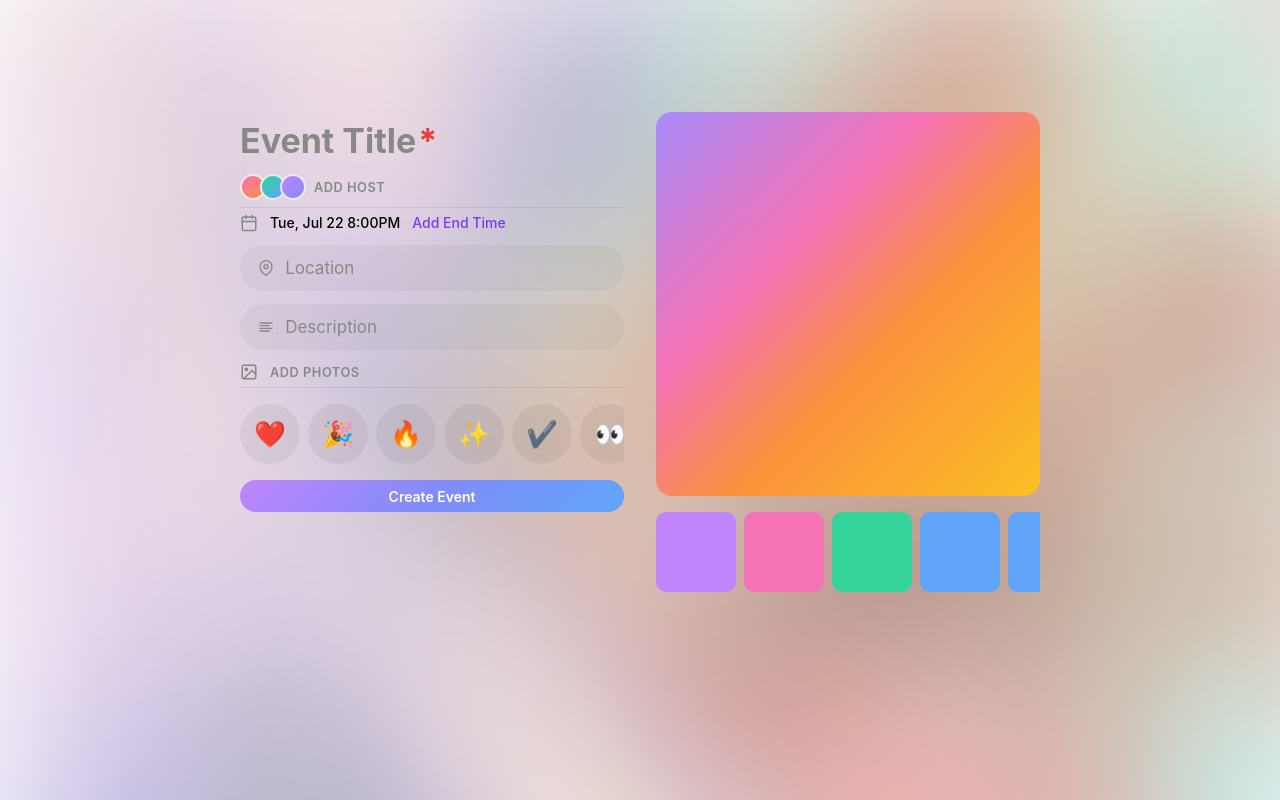
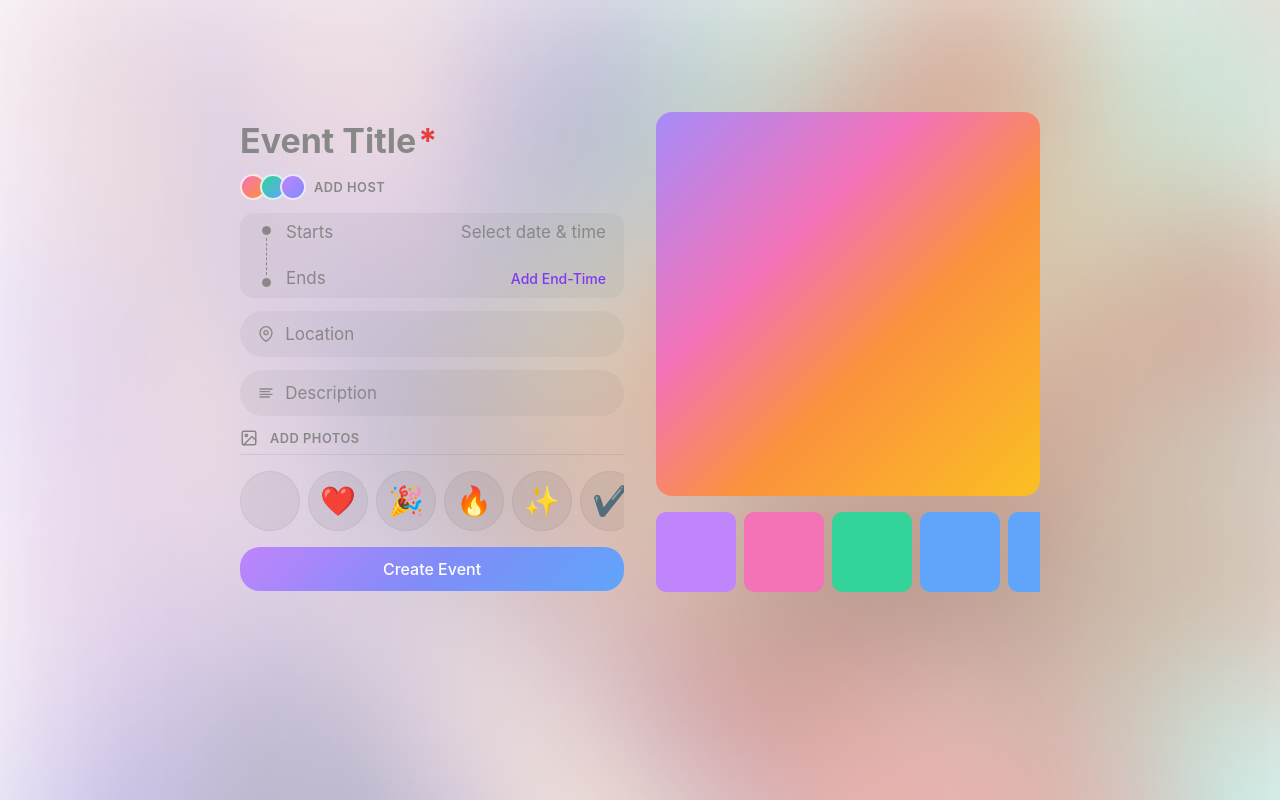
Before and after one commit to julian-cardone/doorlist-interview, a React (Vite) app: page /events/create in a window 1280 px wide. Built offline with nearby package versions, Linux system fonts and the light colour scheme.

Commit message:
create date inputs

```diff
--- a/src/components/ui/Button/Button.module.css
+++ b/src/components/ui/Button/Button.module.css
@@ -36,9 +36,9 @@
   background: var(--gradient-primary);
   color: #fff;
   border-radius: 1.25rem;
-  padding: 0.45rem 1.25rem;
-  font-size: 0.875rem;
-  font-weight: 600;
+  padding: 0.7rem 1.25rem;
+  line-height: 1.375rem;
+  font-size: 1rem;
   transition: opacity 0.15s;
 }
 
--- a/src/features/events/components/EventCreateForm/EventCreateForm.module.css
+++ b/src/features/events/components/EventCreateForm/EventCreateForm.module.css
@@ -58,17 +58,6 @@
   background: linear-gradient(135deg, #34d399, #60a5fa);
 }
 
-.dateRow {
-  display: flex;
-  align-items: center;
-  gap: 0.75rem;
-}
-
-.dateText {
-  font-size: 0.875rem;
-  font-weight: 500;
-}
-
 .bottomBar {
   display: flex;
   flex-direction: column;
@@ -84,10 +73,10 @@
   width: 3.75rem;
   height: 3.75rem;
   border-radius: 50%;
+  border: 1px solid rgba(0, 0, 0, 0.05);
   background: rgba(0, 0, 0, 0.05);
-  border: none;
   cursor: pointer;
-  font-size: 1.6rem;
+  font-size: 1.8rem;
   display: flex;
   flex-shrink: 0;
   align-items: center;
--- a/src/features/events/components/EventCreateForm/EventCreateForm.tsx
+++ b/src/features/events/components/EventCreateForm/EventCreateForm.tsx
@@ -2,11 +2,12 @@ import { useForm } from "react-hook-form";
 import { zodResolver } from "@hookform/resolvers/zod";
 import { Input } from "../../../../components/ui/Input/Input";
 import { Button } from "../../../../components/ui/Button/Button";
+import { EventDateRow } from "../EventDateRow/EventDateRow";
 import { EventFormSchema, type EventFormData } from "../../models/event";
 import { isRequiredField } from "../../../../lib/form";
 import styles from "./EventCreateForm.module.css";
 
-const REACTION_EMOJIS = ["❤️", "🎉", "🔥", "✨", "✔️", "👀", "💀", "😁"];
+const REACTION_EMOJIS = ["", "❤️", "🎉", "🔥", "✨", "✔️", "👀", "💀", "😁"];
 
 type EventCreateFormProps = {
   onSubmit: (data: EventFormData) => void;
@@ -20,6 +21,8 @@ export function EventCreateForm({
   const {
     register,
     handleSubmit,
+    watch,
+    setValue,
     formState: { errors },
   } = useForm<EventFormData>({ resolver: zodResolver(EventFormSchema) });
 
@@ -38,6 +41,8 @@ export function EventCreateForm({
             <span className={styles.fieldError}>{errors.title.message}</span>
           )}
         </div>
+        {/* <div className={styles.rowDivider} /> */}
+
         <div className={styles.row}>
           <div className={styles.hostRow}>
             <div className={styles.avatarStack}>
@@ -48,15 +53,17 @@ export function EventCreateForm({
             <Button variant="ghost">Add host</Button>
           </div>
         </div>
-        <div className={styles.rowDivider} />
         <div className={styles.row}>
-          <span className={styles.rowIcon}>
-            <CalendarIcon />
-          </span>
-          <div className={styles.dateRow}>
-            <span className={styles.dateText}>Tue, Jul 22 8:00PM</span>
-            <Button variant="link">Add End Time</Button>
-          </div>
+          <EventDateRow
+            startAt={watch("startAt") ?? ""}
+            onStartAtChange={(v) =>
+              setValue("startAt", v, { shouldValidate: true })
+            }
+            endAt={watch("endAt")}
+            onEndAtChange={(v) =>
+              setValue("endAt", v, { shouldValidate: true })
+            }
+          />
         </div>
         <div className={styles.row}>
           <Input
@@ -103,26 +110,6 @@ export function EventCreateForm({
         {isSubmitting ? "Creating…" : "Create Event"}
       </Button>
     </form>
-  );
-}
-
-function CalendarIcon() {
-  return (
-    <svg
-      width="18"
-      height="18"
-      viewBox="0 0 24 24"
-      fill="none"
-      stroke="currentColor"
-      strokeWidth="2"
-      strokeLinecap="round"
-      strokeLinejoin="round"
-    >
-      <rect x="3" y="4" width="18" height="18" rx="2" />
-      <line x1="16" y1="2" x2="16" y2="6" />
-      <line x1="8" y1="2" x2="8" y2="6" />
-      <line x1="3" y1="10" x2="21" y2="10" />
-    </svg>
   );
 }
 
--- /dev/null
+++ b/src/features/events/components/EventDateRow/EventDateRow.module.css
@@ -0,0 +1,77 @@
+.container {
+  width: 100%;
+  background: rgba(80, 80, 80, 0.055);
+  backdrop-filter: blur(0.75rem);
+  -webkit-backdrop-filter: blur(0.75rem);
+  border-radius: 0.875rem;
+  padding: 0.7rem 1.125rem;
+}
+
+.inner {
+  display: flex;
+  gap: 0.75rem;
+}
+
+.timeline {
+  width: 1rem;
+  display: flex;
+  flex-direction: column;
+  align-items: center;
+  padding-top: 0.125rem;
+}
+
+.dot {
+  width: 0.4375rem;
+  height: 0.4375rem;
+  border-radius: 50%;
+  border: 0.0625rem solid var(--color-text-muted);
+  background: var(--color-text-muted);
+  flex-shrink: 0;
+}
+
+.connector {
+  flex: 1;
+  width: 0;
+  border-left: 0.0625rem dashed var(--color-text-muted);
+  margin: 0.1875rem 0;
+}
+
+.rows {
+  flex: 1;
+  display: flex;
+  flex-direction: column;
+  gap: 1.8rem;
+}
+
+.row {
+  display: flex;
+  align-items: center;
+  justify-content: space-between;
+}
+
+.label {
+  font-size: 1.0625rem;
+  color: var(--color-text-muted);
+}
+
+.dateValue {
+  position: relative;
+}
+
+.dateDisplay {
+  font-size: 1.0625rem;
+  font-weight: 500;
+}
+
+.datePlaceholder {
+  color: var(--color-text-muted);
+  font-weight: 400;
+}
+
+.dateInput {
+  position: absolute;
+  inset: 0;
+  opacity: 0;
+  cursor: pointer;
+  width: 100%;
+}
--- /dev/null
+++ b/src/features/events/components/EventDateRow/EventDateRow.tsx
@@ -0,0 +1,89 @@
+import { useState } from "react";
+import { Button } from "../../../../components/ui/Button/Button";
+import styles from "./EventDateRow.module.css";
+
+type Props = {
+  startAt: string;
+  onStartAtChange: (v: string) => void;
+  endAt?: string;
+  onEndAtChange: (v: string) => void;
+};
+
+function formatDatetime(value: string): string {
+  if (!value) return "";
+  const d = new Date(value);
+  return (
+    d.toLocaleDateString("en-US", {
+      weekday: "short",
+      month: "short",
+      day: "numeric",
+    }) +
+    " " +
+    d.toLocaleTimeString("en-US", { hour: "numeric", minute: "2-digit" })
+  );
+}
+
+export function EventDateRow({
+  startAt,
+  onStartAtChange,
+  endAt,
+  onEndAtChange,
+}: Props) {
+  const [showEnd, setShowEnd] = useState(!!endAt);
+
+  return (
+    <div className={styles.container}>
+      <div className={styles.inner}>
+        <div className={styles.timeline}>
+          <span className={styles.dot} />
+          <span className={styles.connector} />
+          <span className={styles.dot} />
+        </div>
+
+        <div className={styles.rows}>
+          <div className={styles.row}>
+            <span className={styles.label}>Starts</span>
+            <div className={styles.dateValue}>
+              <span className={[styles.dateDisplay, !startAt && styles.datePlaceholder].filter(Boolean).join(" ")}>
+                {startAt ? formatDatetime(startAt) : "Select date & time"}
+              </span>
+              <input
+                type="datetime-local"
+                className={styles.dateInput}
+                value={startAt}
+                onChange={(e) => onStartAtChange(e.target.value)}
+                aria-label="Start date and time"
+              />
+            </div>
+          </div>
+
+          <div className={styles.row}>
+            <span className={styles.label}>Ends</span>
+            {showEnd ? (
+              <div className={styles.dateValue}>
+                <span className={[styles.dateDisplay, !endAt && styles.datePlaceholder].filter(Boolean).join(" ")}>
+                  {endAt ? formatDatetime(endAt) : "Select date & time"}
+                </span>
+                <input
+                  type="datetime-local"
+                  className={styles.dateInput}
+                  value={endAt ?? ""}
+                  onChange={(e) => onEndAtChange(e.target.value)}
+                  aria-label="End date and time"
+                />
+              </div>
+            ) : (
+              <Button
+                variant="link"
+                type="button"
+                onClick={() => setShowEnd(true)}
+              >
+                Add End-Time
+              </Button>
+            )}
+          </div>
+        </div>
+      </div>
+    </div>
+  );
+}
--- a/src/features/events/models/event.ts
+++ b/src/features/events/models/event.ts
@@ -2,6 +2,8 @@ import { z } from "zod";
 
 export const EventFormSchema = z.object({
   title: z.string().min(1, "Title is required"),
+  startAt: z.string().min(1, "Start time is required"),
+  endAt: z.string().optional(),
   location: z.string().optional(),
   description: z.string().optional(),
 });
```
